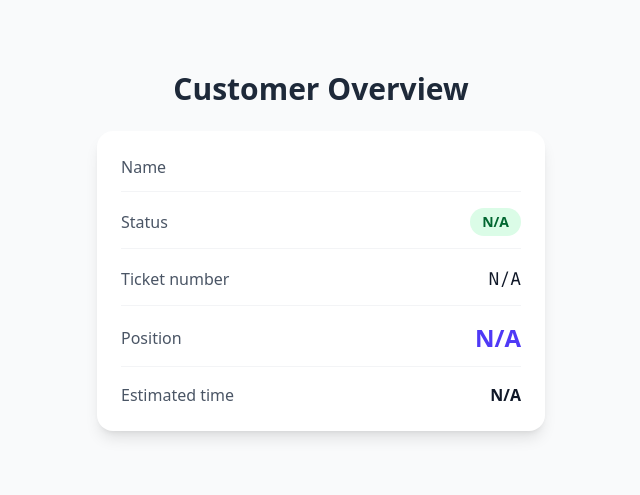
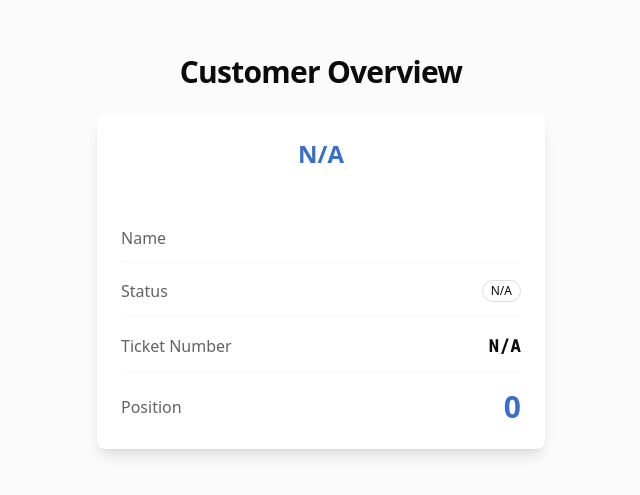
Before and after one commit to ali-r2005/waitless-frontend, a Next.js app: page /customer in a window 1280 px wide. Shown: the part 149-644 px from the top of the page, without its empty margins (319-959 px from the left). Built offline with nearby package versions, Linux system fonts and the light colour scheme.

Commit message:
handele the data get while listening to the event SendUpdate in the private channel update

```diff
--- a/src/features/Customer/components/CustomerComponent.tsx
+++ b/src/features/Customer/components/CustomerComponent.tsx
@@ -1,82 +1,93 @@
 "use client";
 
 import { useAuthStore } from "@/store/useAuthStore";
-import { useEffect , useState } from "react";
+import { useEffect, useState } from "react";
 import echo from "@/lib/echo";
+import { CustomerUpdate } from "../types";
+import { Card, CardContent, CardHeader, CardTitle } from "@/components/ui/card";
+import { Badge } from "@/components/ui/badge";
 
 export default function CustomerComponent() {
-    const [customerInfo, setCustomerInfo] = useState({
+    const [customerInfo, setCustomerInfo] = useState<CustomerUpdate>({
+        type: "N/A",
+        receiver_id: 0,
+        queue_id: 0,
+        queue_name: "N/A",
+        ticket_number: "N/A",
+        position: 0,
         status: "N/A",
-        ticketNumber: "N/A",
-        position: "N/A",
-        estimatedTime: "N/A",
     });
 
     const { user } = useAuthStore();
-    console.log(user)
-    console.log('i will us the id to listen to the update of the authenticated user in the specific channel update.id update.',user?.id);
 
-    const handler = (data: any) => {
-        console.log('data from the update channel', data);
+    const handler = (data: { update: CustomerUpdate }) => {
+        setCustomerInfo(data.update);
     }
 
     useEffect(
         () => {
             if (!user?.id) return;
             echo().then((echoInstance) => {
-                console.log('echoInstance', echoInstance);
                 echoInstance.private(`update.${user?.id}`).listen('SendUpdate', handler);
             });
         }, [user]);
 
+    const getStatusVariant = (status: string) => {
+        switch (status.toLowerCase()) {
+            case "serving":
+                return "default";
+            case "waiting":
+                return "secondary";
+            case "late":
+                return "destructive";
+            default:
+                return "outline";
+        }
+    };
+
     return (
-        <div className="min-h-screen bg-gray-50 flex items-center justify-center p-4">
-            <div className="max-w-md w-full">
-                {/* Page title */}
-                <h1 className="text-3xl font-bold text-gray-800 mb-6 text-center">
+        <div className="min-h-screen bg-muted/30 flex items-center justify-center p-4">
+            <div className="max-w-md w-full space-y-6">
+                <h1 className="text-3xl font-bold tracking-tight text-center">
                     Customer Overview
                 </h1>
 
-                {/* Info card */}
-                <div className="bg-white rounded-2xl shadow-lg p-6 space-y-4 transition-shadow hover:shadow-xl">
-                    <div className="flex items-center justify-between border-b border-gray-100 pb-3">
-                        <span className="text-gray-600 font-medium">Name</span>
-                        <span className="text-gray-900 font-mono text-lg">
+                <Card className="shadow-lg border-none">
+                    <CardHeader className="text-center pb-2">
+                        <CardTitle className="text-2xl font-bold text-primary">
+                            {customerInfo.queue_name}
+                        </CardTitle>
+                    </CardHeader>
+                    <CardContent className="space-y-4 pt-4">
+                        <div className="flex items-center justify-between border-b pb-3 border-muted/50">
+                            <span className="text-muted-foreground font-medium">Name</span>
+                            <span className="text-foreground font-semibold">
                                 {user?.name}
                             </span>
                         </div>
-                    {/* Status */}
-                    <div className="flex items-center justify-between border-b border-gray-100 pb-3">
-                        <span className="text-gray-600 font-medium">Status</span>
-                        <span className="inline-flex items-center px-3 py-1 rounded-full text-sm font-semibold bg-green-100 text-green-800">
+
+                        <div className="flex items-center justify-between border-b pb-3 border-muted/50">
+                            <span className="text-muted-foreground font-medium">Status</span>
+                            <Badge variant={getStatusVariant(customerInfo.status)} className="capitalize">
                                 {customerInfo.status}
+                            </Badge>
+                        </div>
+
+                        <div className="flex items-center justify-between border-b pb-3 border-muted/50">
+                            <span className="text-muted-foreground font-medium">Ticket Number</span>
+                            <span className="text-foreground font-mono text-lg font-bold">
+                                {customerInfo.ticket_number}
                             </span>
                         </div>
 
-                    {/* Ticket number */}
-                    <div className="flex items-center justify-between border-b border-gray-100 pb-3">
-                        <span className="text-gray-600 font-medium">Ticket number</span>
-                        <span className="text-gray-900 font-mono text-lg">
-                            {customerInfo.ticketNumber}
-                        </span>
-                    </div>
-
-                    {/* Position */}
-                    <div className="flex items-center justify-between border-b border-gray-100 pb-3">
-                        <span className="text-gray-600 font-medium">Position</span>
-                        <span className="text-2xl font-bold text-indigo-600">
+                        <div className="flex items-center justify-between">
+                            <span className="text-muted-foreground font-medium">Position</span>
+                            <span className="text-3xl font-bold text-primary">
                                 {customerInfo.position}
                             </span>
                         </div>
-
-                    {/* Estimated time */}
-                    <div className="flex items-center justify-between">
-                        <span className="text-gray-600 font-medium">Estimated time</span>
-                        <span className="text-gray-900 font-semibold">
-                            {customerInfo.estimatedTime}
-                        </span>
-                    </div>
-                </div>
+                    </CardContent>
+                </Card>
             </div>
         </div>
     );
--- /dev/null
+++ b/src/features/Customer/types.ts
@@ -0,0 +1,9 @@
+export interface CustomerUpdate {
+    type: string;
+    receiver_id: number;
+    queue_id: number;
+    queue_name: string;
+    ticket_number: string;
+    position: number;
+    status: string;
+}
--- a/src/lib/echo.ts
+++ b/src/lib/echo.ts
@@ -17,6 +17,7 @@ export default async function echo(): Promise<Echo<any>> {
     auth: {
         headers: {
         Authorization: `Bearer ${token}`,
+        Accept: "application/json",
         },
     },
     });
```
Lines whose indentation alone changed are shown as unchanged.
